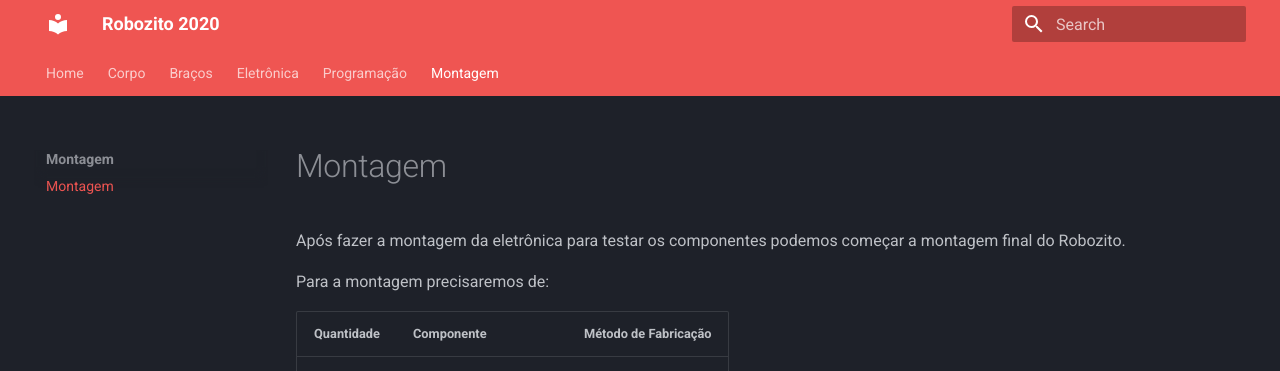
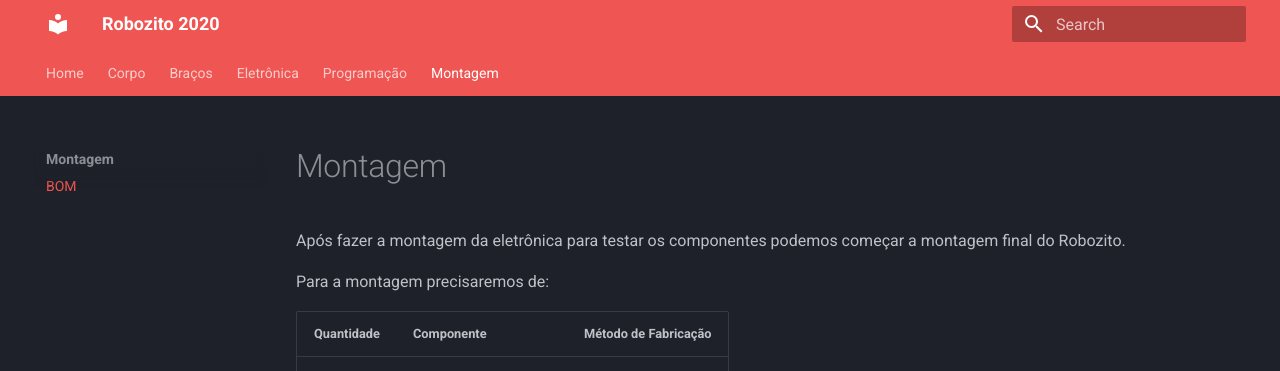
Before and after one commit to LuisHFB/Doc_RobozitoEN, an MkDocs documentation site: the page built from docs/montagem/montagem.md, in a window 1280 px wide. Shown: the top 371 px of the page. Built offline with MkDocs 1.6.1 and Material for MkDocs 9.7.7, drawn with Linux system fonts in a browser that asks for light colours.

```diff
--- a/mkdocs.yml
+++ b/mkdocs.yml
@@ -30,14 +30,6 @@ theme:
 copyright: 'Copyright &copy; Luis Bueno @ Insper'
 
 # Navegação
-
-markdown_extensions:
-  - toc:
-      permalink: true
-  - attr_list
-  - pymdownx.superfences
-  - pymdownx.highlight
-
 nav:
   - Home: index.md
 
@@ -61,4 +53,39 @@ nav:
     - 'Código': 'programacao/oCodigo.md'
     - 'Gravando o código na ESP8266': 'programacao/gravandoESP.md'
   - Montagem:
-    - 'montagem/montagem.md'
+    - 'BOM': 'montagem/montagem.md'
+
+markdown_extensions:
+  - markdown.extensions.attr_list
+  - markdown.extensions.admonition
+  - markdown.extensions.codehilite:
+      guess_lang: false
+  - markdown.extensions.def_list
+  - markdown.extensions.footnotes
+  - markdown.extensions.meta
+  - markdown.extensions.toc:
+      permalink: true
+  - pymdownx.arithmatex
+  - pymdownx.betterem:
+      smart_enable: all
+  - pymdownx.caret
+  - pymdownx.critic
+  - pymdownx.details
+  - pymdownx.emoji:
+      emoji_generator: !!python/name:pymdownx.emoji.to_svg
+  - pymdownx.inlinehilite
+  - pymdownx.keys
+  - pymdownx.magiclink:
+      repo_url_shorthand: true
+      user: squidfunk
+      repo: mkdocs-material
+  - pymdownx.mark
+  - pymdownx.smartsymbols
+  - pymdownx.superfences
+  - pymdownx.tabbed
+  - pymdownx.tasklist:
+      custom_checkbox: true
+  - pymdownx.tilde
+
+plugins:
+    - search
```
